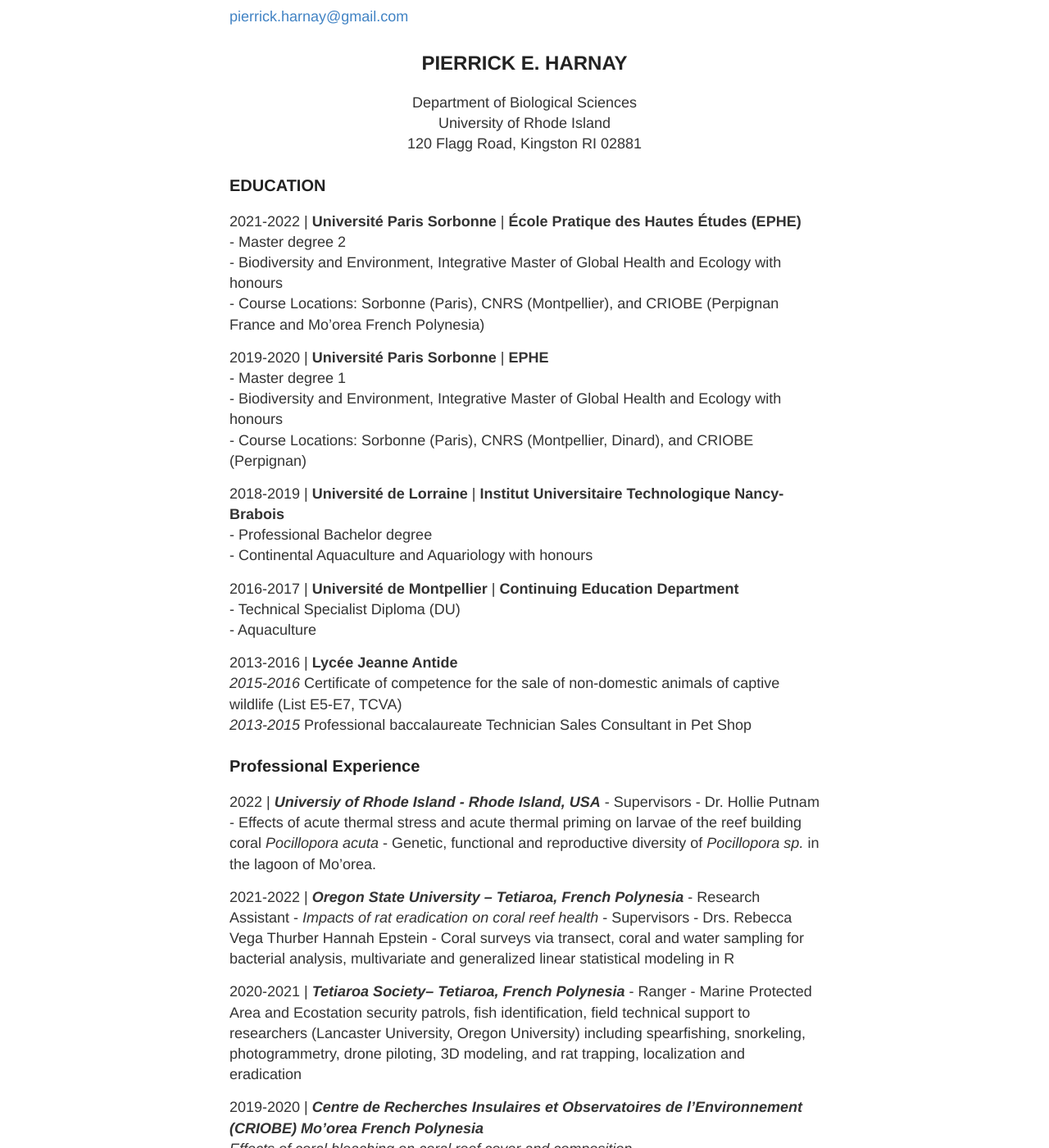
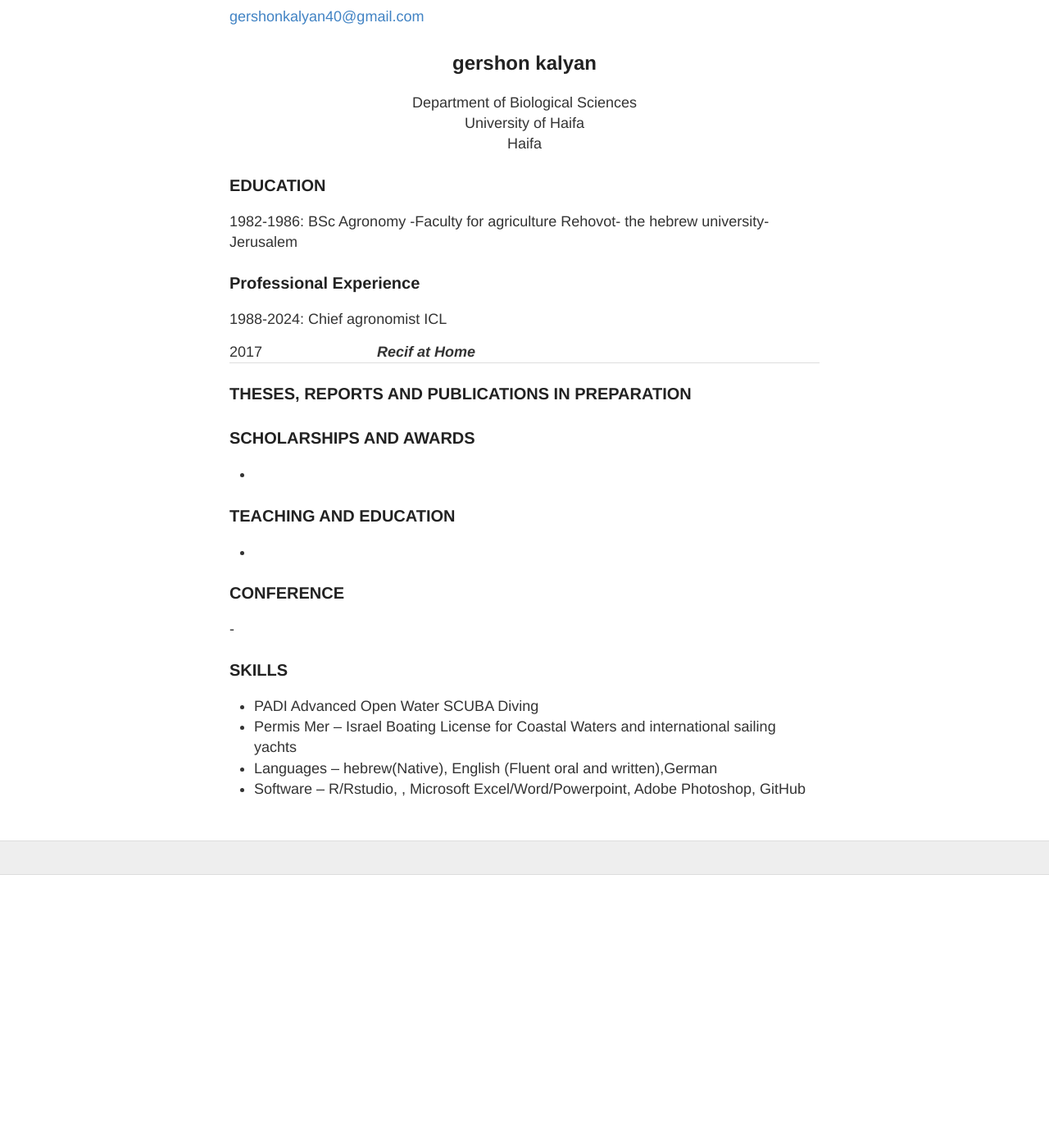
Before and after one commit to gershonkalyan/research-methods-gershon, a Jekyll site: the page built from about.md, in a window 1280 px wide and 1400 px high, scrolled down 508 px. Shown: the whole window at 82% size. Built offline with Jekyll 4.4.1, drawn with Linux system fonts in a browser that asks for light colours; after the commit the page ends 1575 px from its top, so only the background shows below that; some of the changed text lies outside the part shown.

Commit message:
Update about.md

```diff
--- a/about.md
+++ b/about.md
@@ -4,102 +4,44 @@ title: About
 permalink: /about/
 ---
 
-I am futur PhD student in marine ecology and physiology science in PutnamLAb. My project will be based on Genetic, functional and reproductive diversity of Pocillopora in the lagoon of Mo’orea.
+I am master student for marine biology at Haifa university together with IOLR- Israel ocean and limonology research station working on ecological aspects of the marine environment to multiple stressors
 
+### More Informati
 
-### More Information
-
-https://pierrickharnay.github.io/PierrickHarnay_Notebook/
+https://gershonkalyan.github.io/gershonkalyan_Notebook/
 
 ### Contact me
 
-[pierrick.harnay@gmail.com](mailto:Pierrick_harnay@uri.com)
+[gershonkalyan40@gmail.com](mailto:gershonkalyan40@gmail.com)
 
 
-## <center>PIERRICK E. HARNAY</center>
+## <center>gershon kalyan</center>
 <center>Department of Biological Sciences</center>
-<center>University of Rhode Island</center>
-<center>120 Flagg Road, Kingston RI 02881</center>
+<center>University of Haifa</center>
+<center>Haifa</center>
 
 
 ### EDUCATION
-2021-2022 | **Université Paris Sorbonne** | **École Pratique des Hautes Études (EPHE)**
-	- Master degree 2
-		- Biodiversity and Environment, Integrative Master of 		  Global Health and Ecology with honours
-		- Course Locations: Sorbonne (Paris), CNRS (Montpellier), and CRIOBE
-		  (Perpignan France and Mo’orea French Polynesia)
-
-2019-2020 | **Université Paris Sorbonne** | **EPHE**
-	- Master degree 1
-		- Biodiversity and Environment, Integrative Master of Global Health 		  and Ecology with honours
-		- Course Locations: Sorbonne (Paris), CNRS (Montpellier, Dinard), 		  and CRIOBE (Perpignan)
-
-2018-2019 | **Université de Lorraine** | **Institut Universitaire Technologique Nancy- Brabois**
-	- Professional Bachelor degree
-		- Continental Aquaculture and Aquariology with honours
-
-2016-2017 | **Université de Montpellier** | **Continuing Education Department**
-	- Technical Specialist Diploma (DU)
-		- Aquaculture
-
-2013-2016 | **Lycée Jeanne Antide**
-*2015-2016* Certificate of competence for the sale of non-domestic animals of captive wildlife (List E5-E7, TCVA)
-*2013-2015* Professional baccalaureate Technician Sales Consultant in Pet Shop
-
+1982-1986: BSc Agronomy -Faculty for agriculture Rehovot- the hebrew university- Jerusalem
 ### Professional Experience
-2022 | ***Universiy of Rhode Island - Rhode Island, USA***
-		- Supervisors - Dr. Hollie Putnam
-	- Effects of acute thermal stress and acute thermal priming on larvae of 	  the reef building coral *Pocillopora acuta*
-	- Genetic, functional and reproductive diversity of *Pocillopora sp.* in 	  the lagoon of Mo’orea.
-
-2021-2022 | ***Oregon State University – Tetiaroa, French Polynesia***
-		- Research Assistant - *Impacts of rat eradication on coral reef health*
-		- Supervisors - Drs. Rebecca Vega Thurber Hannah Epstein
-	- Coral surveys via transect, coral and water sampling for bacterial 	  analysis, multivariate and generalized linear statistical modeling in 	  R
-
-2020-2021 | ***Tetiaroa Society– Tetiaroa, French Polynesia***
-		- Ranger
-	- Marine Protected Area and Ecostation security patrols, fish 	  identification, field technical support to researchers (Lancaster 	  University, Oregon University) including spearfishing, snorkeling, 	  photogrammetry, drone piloting, 3D modeling, and rat trapping, 	  localization and eradication
-
-2019-2020 | ***Centre de Recherches Insulaires et Observatoires de l’Environnement (CRIOBE) Mo’orea French Polynesia***
-	*Effects of coral bleaching on coral reef cover and composition*
-		- Supervisors – Dr. Laetitia Hédouin
-	- Coral surveys via transect, coral photography, coral identification 	  and cover estimates, bleaching quantification, multivariate statistics 	  in R
-	*Effects of ocean acidification on coral growth and metabolism*
-		- Supervisors – Dr. Laetitia Hédouin
-	- 3D scanning for volume, buoyant weight for bulk calcification, 	  Firesting Pyroscience oxygen optode respirometry
-	*Effects of size of microfragmentation on coral growth*
-		- Supervisors – Dr. Laetitia Hédouin
-	- Coral fragment propagation of 10 species in the genera Acropora, 	  Montipora, Pocillopora, Porites, and Cyphastrea
+1988-2024: Chief agronomist ICL
 
 2017 | ***Recif at Home***
-	Coral Farmer
-	- Supervisors – Mr. Boris Rota
-	- Coral fragmentation, coral husbandry, coral health, species selection
 
 ### THESES, REPORTS AND PUBLICATIONS IN PREPARATION
-- Harnay P, Huffmyer A, Fellous A, Hedouin L, Putnam HM (In Preparation) Effects of thermal stress and thermal priming on larvae of the reef building coral *Pocillopora acuta*
-- Effects of thermal stress and thermal priming on larvae of the reef building coral *Pocillopora acuta* - Master 2 Degree Thesis Report
-- Évaluation du blanchissement corallien sur les coraux des lagons de Polynésie Française lors de l’épisode 2019 – Master 1 Degree Thesis Report
-- Effet de l’acidification des océans sur les coraux scléractiniaires – Bachelor Degree Thesis Report
+
 
 ### SCHOLARSHIPS AND AWARDS
-- Master degree 1 and 2 Awarded with Honors
-- Scholarships for academic excellence are not given in France, but are income based
-- Technical Specialist Diploma (DU) Awarded with Honors
+-
 
 ### TEACHING AND EDUCATION
-- Université de Lorraine
-	- Coral Reef Informational Presentations to Bachelor students
-	- Coral Reef Informational Presentations to Highschool students
-- French/English Translation of educational materials in person and online
+-
 
 ### CONFERENCE
-- Benthic Ecology Meeting - NH, Portsmouth, USA
-	- Effects of thermal stress and thermal priming on larvae of the reef 	  building coral *Pocillopora acuta*
+-
 
 ### SKILLS
 - PADI Advanced Open Water SCUBA Diving
-- Permis Mer – French Boating License for Coastal Waters
-- Languages – French (Native), English (Fluent oral and written)
-- Software – R/Rstudio, QGIS, Microsoft Excel/Word/Powerpoint, Adobe Photoshop, GitHub
+- Permis Mer – Israel Boating License for Coastal Waters and international sailing yachts
+- Languages – hebrew(Native), English (Fluent oral and written),German
+- Software – R/Rstudio, , Microsoft Excel/Word/Powerpoint, Adobe Photoshop, GitHub
```
